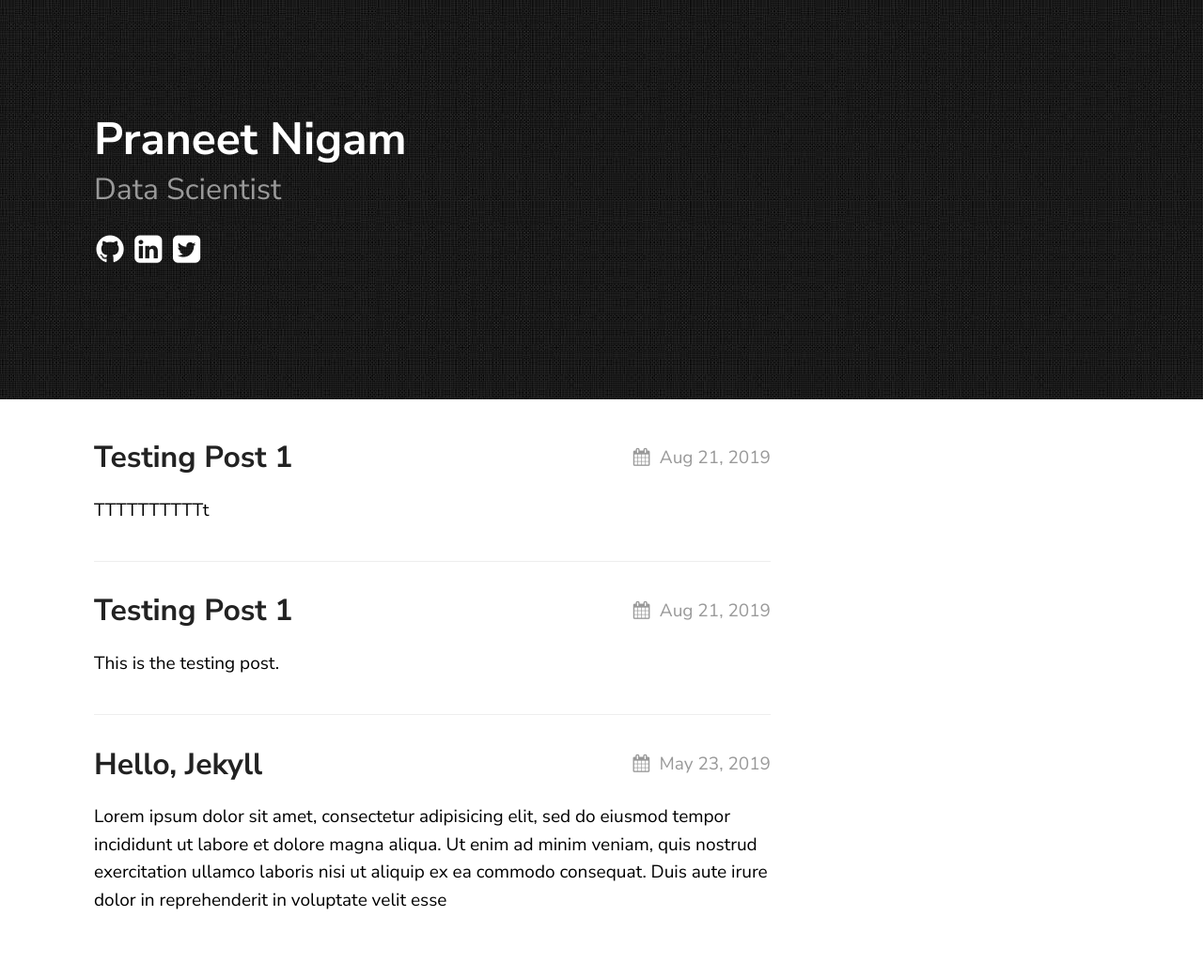
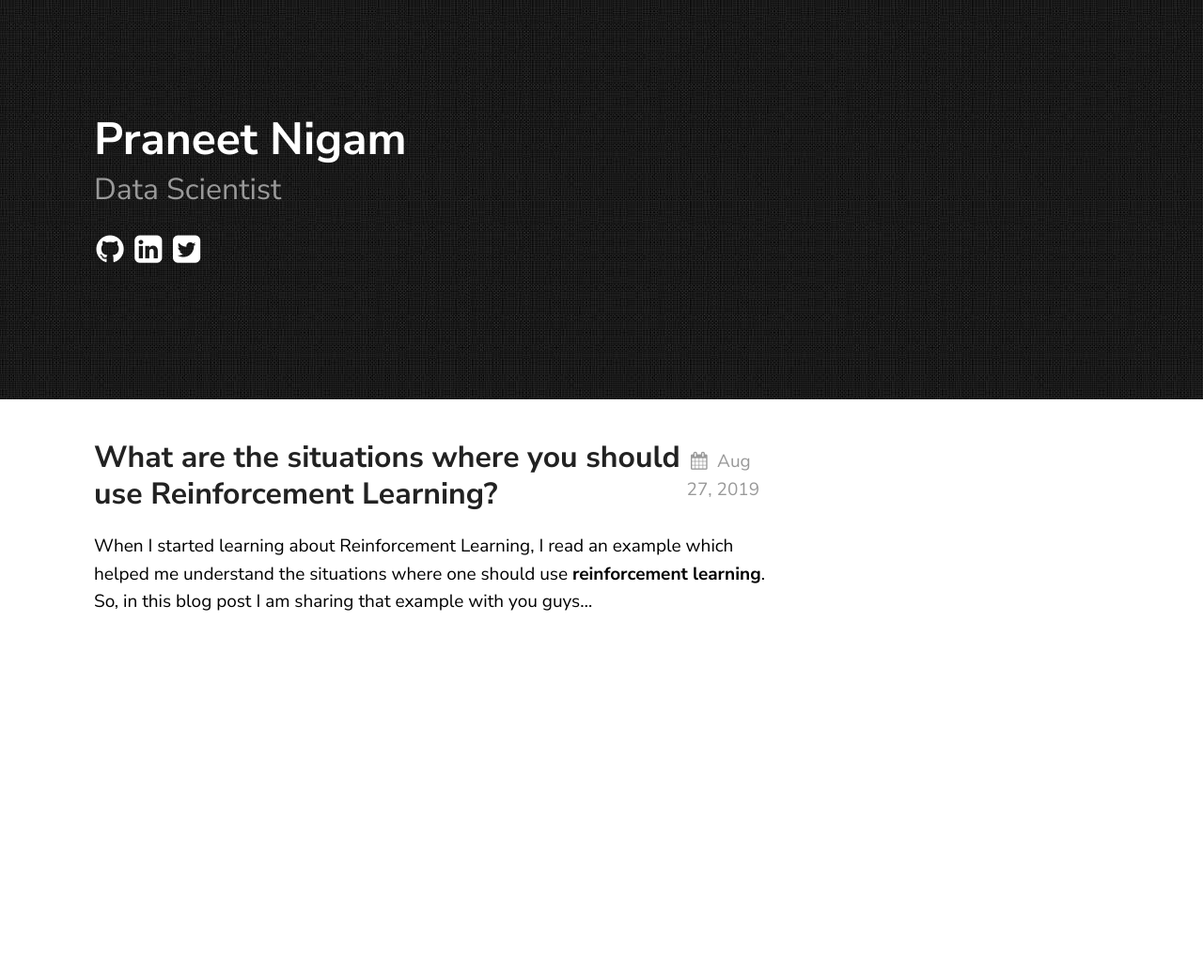
Before and after one commit to samarsault/texture, a Jekyll site: the page built from index.md, in a window 1280 px wide. Shown: the whole page at 94% size. Built offline with Jekyll 4.4.1, drawn with Linux system fonts in a browser that asks for light colours; after the commit the page ends 900 px from its top, so only the background shows below that.

Commit message:
complete RL example post

````diff
--- a/_posts/2019-05-23-welcome-to-jekyll.markdown
+++ /dev/null
@@ -1,14 +0,0 @@
----
-layout: post
-title:  "Hello, Jekyll"
-date:   2019-05-23 21:03:36 +0530
----
-Lorem ipsum dolor sit amet, consectetur adipisicing elit, sed do eiusmod tempor incididunt ut labore et dolore magna aliqua. Ut enim ad minim veniam, quis nostrud exercitation ullamco laboris nisi ut aliquip ex ea commodo consequat. Duis aute irure dolor in reprehenderit in voluptate velit esse
-
-![texture theme preview](https://images.unsplash.com/photo-1500322969630-a26ab6eb64cc?ixlib=rb-1.2.1&ixid=eyJhcHBfaWQiOjEyMDd9&w=1000&q=80)
-
-Check out the [Jekyll docs][jekyll-docs] for more info on how to get the most out of Jekyll. File all bugs/feature requests at [Jekyll’s GitHub repo][jekyll-gh]. If you have questions, you can ask them on [Jekyll Talk][jekyll-talk].
-
-[jekyll-docs]: https://jekyllrb.com/docs/home
-[jekyll-gh]:   https://github.com/jekyll/jekyll
-[jekyll-talk]: https://talk.jekyllrb.com/
--- a/_posts/2019-06-30-coding-post.markdown
+++ /dev/null
@@ -1,32 +0,0 @@
----
-layout: post
-title:  "Testing Post 1"
-description: This is the desription of post1.
-date:   2019-08-21 21:03:36 +0530
-categories: Reinforcement Learning Python
----
-This is the testing post.
-
-```javascript
-const express = require('express')
-const app = express()
-
-app.get('/', function (req, res) {
-  res.send('Hello World')
-})
-
-app.listen(3000)
-```
-
-Lorem ipsum dolor sit amet, consectetur adipisicing elit. Aliquam qui voluptatem excepturi nemo similique atque sapiente aperiam, dolorum deleniti! Esse quam perferendis temporibus nemo at molestias necessitatibus tenetur cupiditate sapiente. Lorem ipsum dolor sit amet, consectetur adipisicing elit. Nihil et voluptatibus non labore officiis assumenda, distinctio perspiciatis blanditiis nesciunt rerum molestias impedit fugiat nulla qui libero minima quasi! Libero, iure.
-
-```scss
-body {
-	font-family: 'Nunito Sans', sans-serif;
-	line-height: 1.5em;
-	margin: 0;
-	-webkit-font-smoothing: antialiased;
-	-moz-osx-font-smoothing: grayscale;
-}
-```
-Lorem ipsum dolor sit amet, consectetur adipisicing elit. Aliquam rerum, ratione impedit necessitatibus facere soluta odio repellat asperiores neque! Sunt iusto quia suscipit amet inventore eum, vel molestiae reiciendis alias.
--- a/_posts/2019-08-28-test.markdown
+++ b/_posts/2019-08-28-test.markdown
@@ -1,9 +1,19 @@
 ---
 layout: post
-title:  "Testing Post 1"
-description: This is the desription of post1.
-date:   2019-08-21 21:03:36 +0530
-categories: Python
+title:  "What are the situations where you should use Reinforcement Learning?"
+description: An example of reinforcement learning.
+date:   2019-08-28 00:03:36 +0530
+categories: Reinforcement Python
 ---
 
-TTTTTTTTTTt
+When I started learning about Reinforcement Learning, I read an example which helped me understand the situations where one should use **reinforcement learning**. So, in this blog post I am sharing that example with you guys...
+
+Imagine a simple game wherein you have a robot that runs from left to right and must avoid obstacles by jumping over them at the right time. If your robot successfully clears an obstacle, it gets 1 point, but if the robot runs into it, it loses points. The goal of the game, is to make sure that robot clear the obstacles without getting crashed. Although it sounds simple in concept, this is a great starting point for understanding how reinforcement learning works and how you can use it to solve the problem.
+![RL](https://user-images.githubusercontent.com/23660137/63797534-e1285300-c925-11e9-81e6-483b3a0ffc49.gif)
+
+In applying reinforcement learning to this problem, you could first give the robot the ability to jump at various distances while approaching an obstacle.
+For an instance, it could jump from 20 feet away, 10 feet away, 3 feet away, or even 0 feet away and crash into the obstacle before actually launching upwards. After a lot of trial and error experimenting with situations like when to jump, your robot will eventually learn that it will receive a point by jumping just before hitting an oncoming obstacle (maybe that's 3 feet away) - because that jumping-off point leads to a successful clearing of the obstacle. Your robot will also learn that it will quickly lose points by jumping too early (say, 20 feet away) or too late (say, 1 foot away) - as jumping-off points that are too far from or too close to an obstacle will lead to a crash. The reward and punishment, in the form of points, positively reinforces the action of jumping at that ideal point, eventually making your robot quite skilled at clearing the obstacles.
+
+Of course, this game can get more complicated if the goal becomes, for an instance, how quickly the robot can clear 10 obstacles in a row, or how well it can clear obstacles that require changing its direction. In this more complicated game, the robot could gain control over its speed and its ability to move in different directions.
+
+By using reinforcement learning to help your robot succeed at this game the robot is now not only experimenting with different timings of its jumps, but the speed at which it runs and the specific direction of its jumps. Like the timing of jumps, the robot will receive rewards and punishments for the speeds and directions that result in more points and less points, respectively. Again, through a lot of trial and error, your robot will eventually learn the right mix of jumping time, speed, and direction to successfully clear a whole series of obstacles.
````
